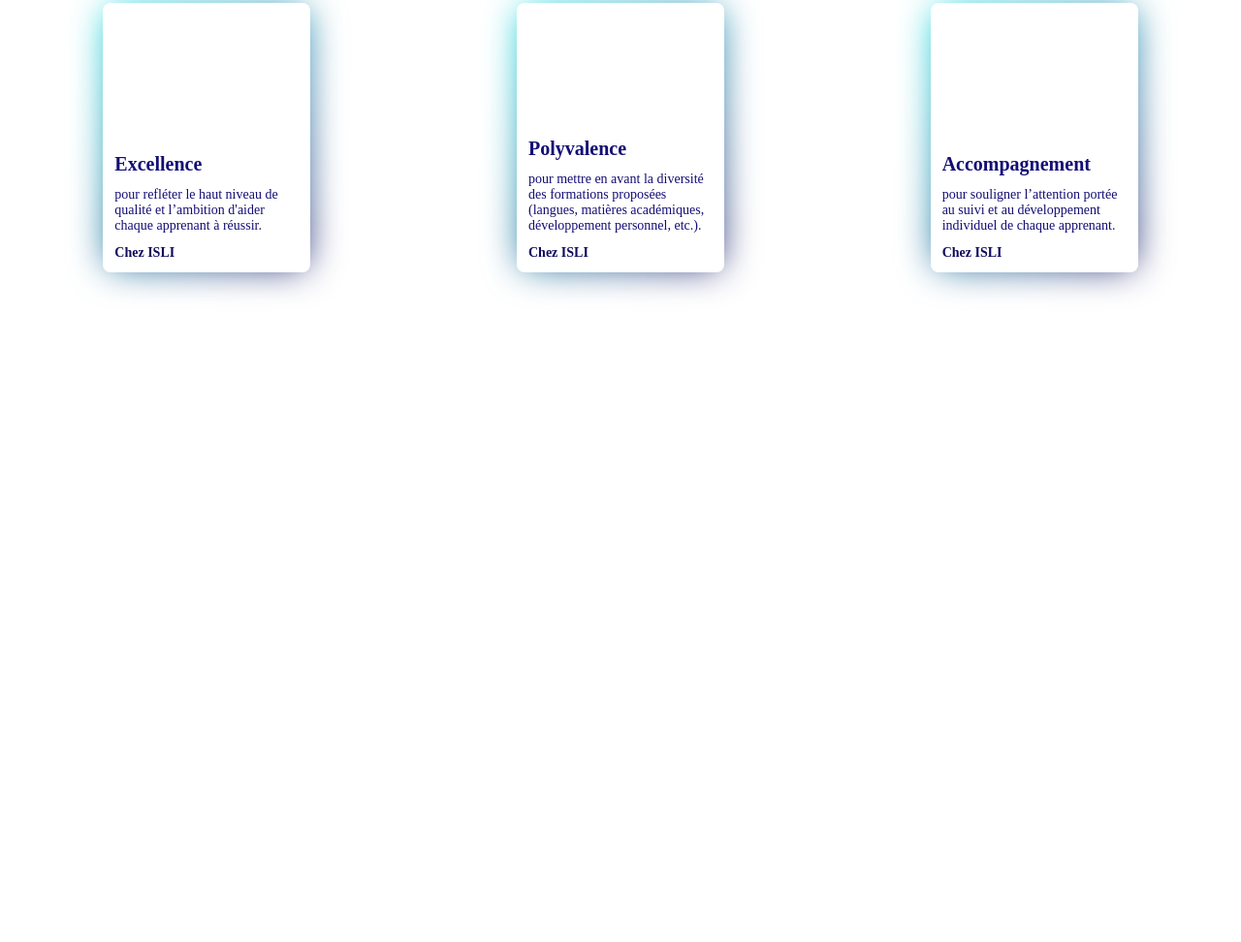
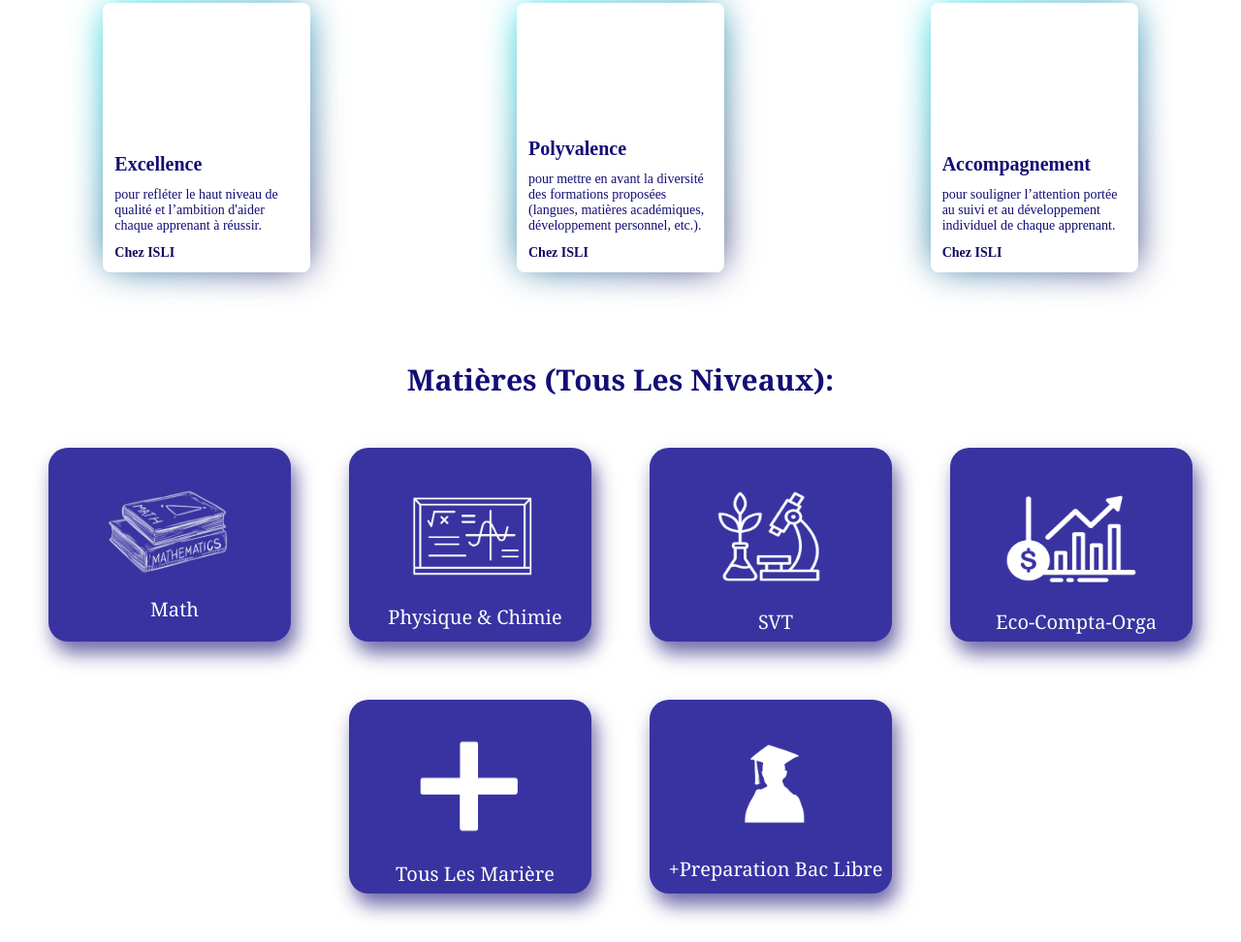
Before and after one commit to QuickScan0/CentreDeFormation, a plain HTML site: page index.html in a window 1280 px wide. Shown: the part 538-1510 px from the top of the page at 97% size. Before the commit the page ends 849 px from the top, so only its background shows below. Drawn offline with Linux system fonts and the light colour scheme.

Commit message:
adding Subjects

```diff
--- a/index.html
+++ b/index.html
@@ -7,6 +7,7 @@
     <link rel="stylesheet" href="style/headerPhone.css">
     <link rel="stylesheet" href="style/firstBody.css">
     <link rel="stylesheet" href="style/secondBody.css">
+    <link rel="stylesheet" href="style/thirdBody.css">
     <title>Document</title>
 </head>
 <body>
@@ -19,6 +20,37 @@
  <div class="secondBody">
 
  </div>
+ <div class="thirdBody">
+  <p>
+    Matières (Tous Les Niveaux):
+  </p>
+  <div class="thirdBodyChildren">
+    <div class="thirdBodyChildren1">
+     <img class="mathIcon" src="icons/mathIcon.png">
+     <p class="thirdBodyChildren1Tittle">Math</p>
+    </div>
+    <div class="thirdBodyChildren1">
+        <img class="mathIcon" src="icons/physiqueIcon.png">
+        <p class="thirdBodyChildren1Tittle">Physique & Chimie</p>
+       </div>
+       <div class="thirdBodyChildren1">
+        <img class="mathIcon" src="icons/svt.png">
+        <p class="thirdBodyChildren1Tittle">SVT</p>
+       </div>
+       <div class="thirdBodyChildren1">
+        <img class="mathIcon" src="icons/economie.png">
+        <p class="thirdBodyChildren1Tittle">Eco-Compta-Orga</p>
+       </div>
+       <div class="thirdBodyChildren1">
+        <img class="mathIcon" src="icons/Plus.png">
+        <p class="thirdBodyChildren1Tittle">Tous Les Marière</p>
+       </div>
+       <div class="thirdBodyChildren1">
+        <img class="mathIcon" src="icons/etudiant.png">
+        <p class="thirdBodyChildren1Tittle">+Preparation Bac Libre</p>
+       </div>
+  </div>
+ </div>
 
 
 </body>
@@ -26,4 +58,5 @@
 <script src="script/header.js"></script>
 <script src="script/firstBody.js" ></script>
 <script src="script/secondBody.js" ></script>
+<script src="script/thirdBody.js"></script>
 </html>
--- a/style/secondBody.css
+++ b/style/secondBody.css
@@ -16,7 +16,7 @@ to {
   transform: translateX(0);
 }
 }
-/* From Uiverse.io by Pravins01 */
+
 .card {
   margin-top: 30px;
   position: relative;
--- /dev/null
+++ b/style/thirdBody.css
@@ -0,0 +1,50 @@
+.thirdBody{
+    margin-top: 30px;
+    display: flex;
+    flex-direction: column;
+    align-items: center;
+    font-family:Georgia, 'Times New Roman', Times, serif;
+    font-size: 30px ;
+    font-weight: 600;
+    color:  rgb(19, 14, 118) ;
+    padding-top: 30px;
+
+}
+.thirdBodyChildren{
+    display: flex;
+    flex-direction: row;
+    justify-content: center;
+    flex-wrap: wrap;
+    margin-top: 20px;
+    margin-bottom: 20px;
+
+}
+.thirdBodyChildren1{
+    width: 250px;
+    height: 200px;
+    background-color:  rgb(57, 51, 161) ;
+    display: flex;
+    flex-direction: column;
+    align-items: center;
+    justify-content: center;
+    border-radius: 20px;
+    box-shadow: 5px 12px 20px rgba(14, 3, 110, 0.6);
+    cursor: pointer;
+    margin: 30px;
+}
+.thirdBodyChildren1:hover{
+    background-color:  rgb(16, 11, 121) ;
+}
+.thirdBodyChildren1Tittle{
+    font-family:Georgia, 'Times New Roman', Times, serif;
+    font-size: 20px ;
+    font-weight: 200;
+    color:  white ;
+    padding-bottom: 20px;
+    padding-left: 10px
+}
+.mathIcon{
+    height: 150px;
+    width: 200px;
+    padding-top: 30px;
+}
```
Also changed, not shown: icons/Plus.png (added), icons/economie.png (added), icons/etudiant.png (added), icons/mathIcon.png (added), icons/physiqueIcon.png (added), icons/svt.png (added), script/thirdBody.js (added).
